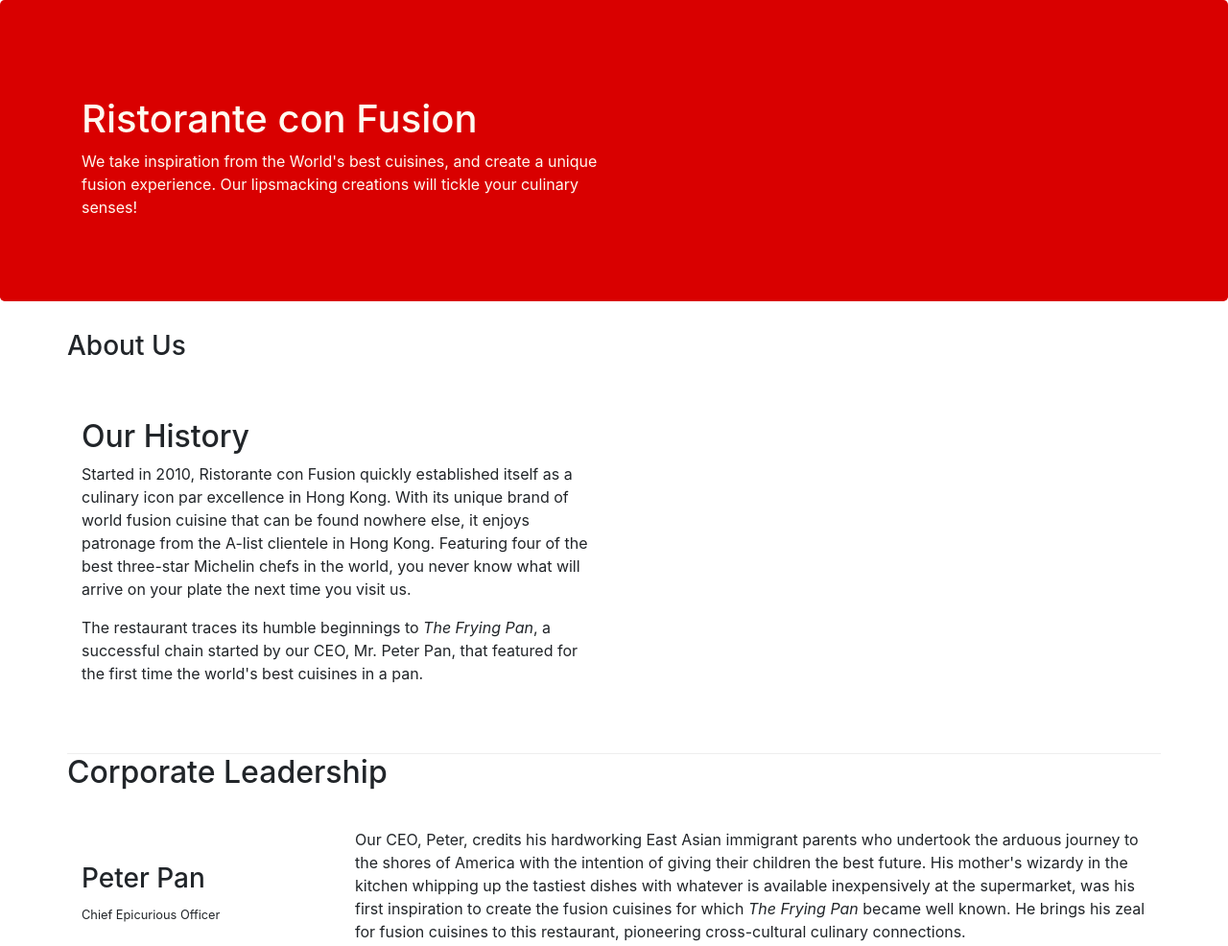
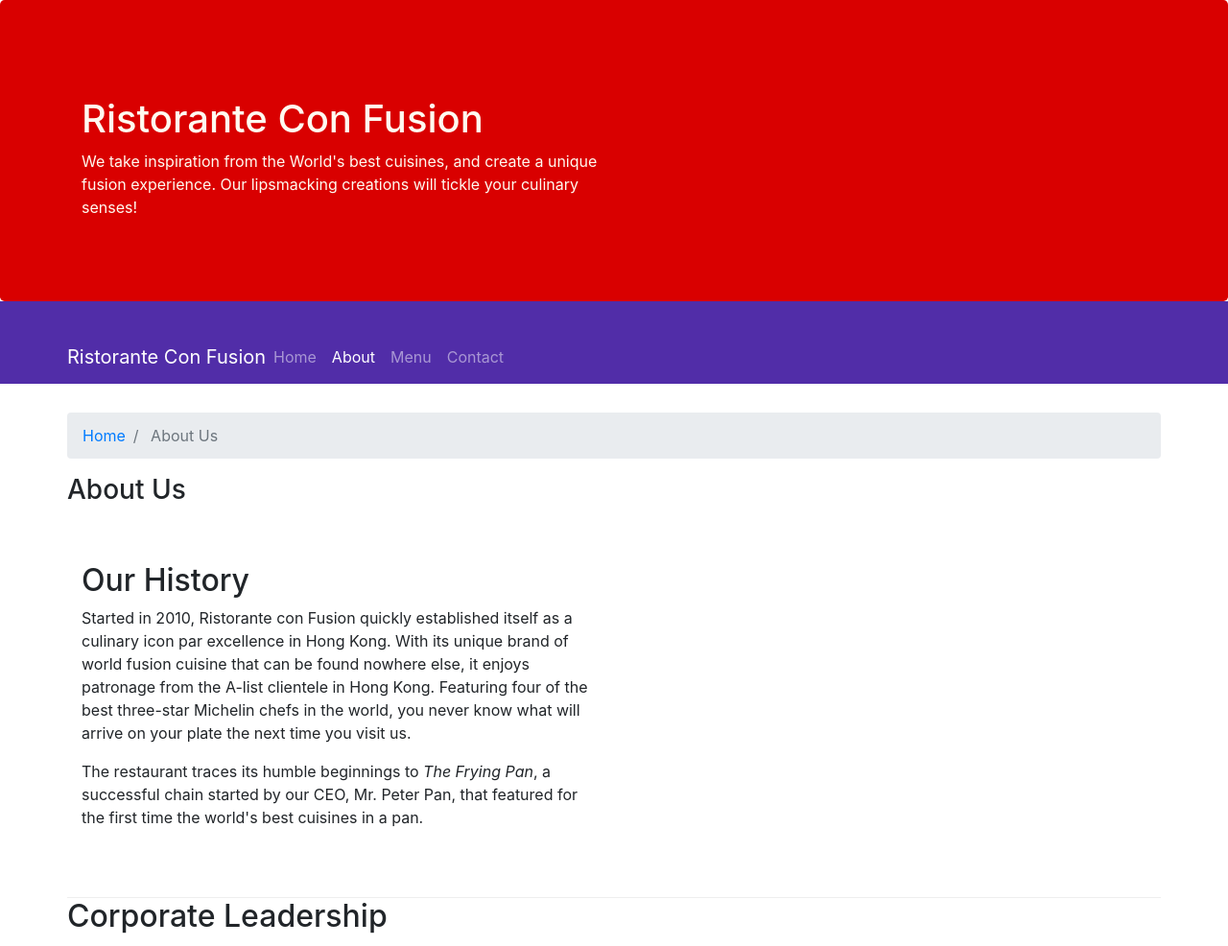
Before and after one commit to Sagadark666/Sandbox, a website: page aboutus.html in a window 1280 px wide. Shown: the top 986 px of the page at 96% size. Drawn offline with nearby package versions, Linux system fonts and the light colour scheme.

Commit message:
navbar & breadcrumbs

```diff
--- a/aboutus.html
+++ b/aboutus.html
@@ -20,7 +20,7 @@
     <div class="container">
         <div class="row row-header">
             <div class="col-12 col-sm-6">
-                <h1>Ristorante con Fusion</h1>
+                <h1>Ristorante Con Fusion</h1>
                 <p>We take inspiration from the World's best cuisines, and create a unique fusion experience. Our lipsmacking creations will tickle your culinary senses!</p>
             </div>
             <div class="col-12 col-sm">
@@ -29,9 +29,34 @@
     </div>
 </header>
 
+<nav class="navbar navbar-dark navbar-expand-sm">
+        <div class="container">
+            <button class="navbar-toggler" type="button" data-toggle="collapse" data-target="#Navbar">
+                <span class="navbar-toggler-icon"></span>
+            </button>
+            <a href="./index.html" class="navbar-brand mr-auto">Ristorante Con Fusion</a>
+            <div class="collapse navbar-collapse" id="Navbar">
+                <ul class="navbar-nav mr-auto">
+                    <li class="nav-item"><a href="./index.html" class="nav-link">Home</a></li>
+                    <li class="nav-item active"><a href="#" class="nav-link">About</a></li>
+                    <li class="nav-item"><a href="#" class="nav-link">Menu</a></li>
+                    <li class="nav-item"><a href="#" class="nav-link">Contact</a></li>
+                </ul>
+            </div>
+        </div>
+    </nav>
+
 <div class="container">
     <div>
         <div class="row row-header">
+            <ol class="col-12 breadcrumb">
+                <li class="breadcrumb-item">
+                    <a href="./index.html">Home</a>
+                </li>
+                <li class="breadcrumb-item active">
+                    <ahref="#">About Us</a>
+                </li>
+            </ol>
             <h3>About Us</h3>
             <hr>
         </div>
@@ -84,7 +109,7 @@
                 <div class="col-4 offset-1 col-sm-2">
                     <h5>Links</h5>
                     <ul class="list-unstyled">
-                        <li><a href="#">Home</a></li>
+                        <li><a href="./index.html">Home</a></li>
                         <li><a href="#">About</a></li>
                         <li><a href="#">Menu</a></li>
                         <li><a href="#">Contact</a></li>
--- a/css/styles.css
+++ b/css/styles.css
@@ -33,3 +33,10 @@
 	font-size: 80%;
 	margin: 0px;
 }
+.body{
+	padding: 50px 0px 0px 0px;
+	z-index: 0;
+}
+.navbar-dark {
+	background-color: #512DA8;
+}
```
Also changed, not shown: index.html (+19 -2 lines).
